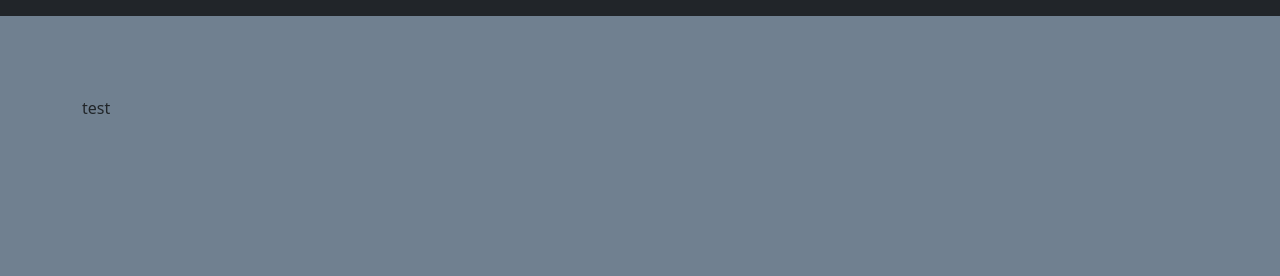
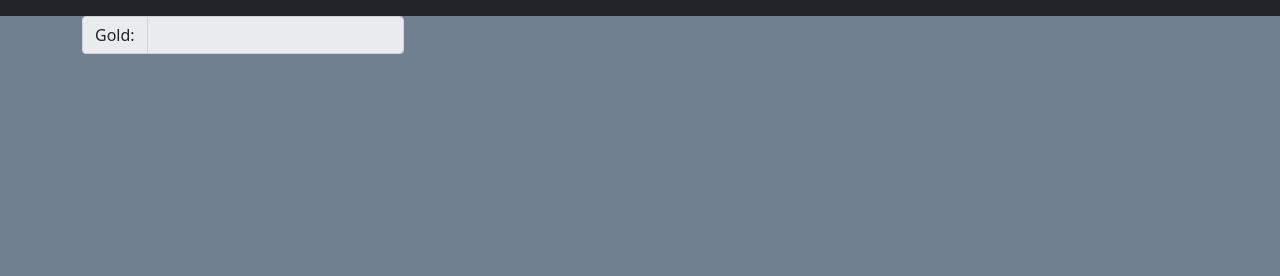
Before and after one commit to CepheidVariable/dojoGames, a Django app: page /goldgame/ in a window 1280 px wide. Shown: the part 40-316 px from the top of the page. Run offline with Django 3.2, Linux system fonts and the light colour scheme; some libraries are stand-ins or nearby versions.

Commit message:
wireframe for goldgame

```diff
--- /dev/null
+++ b/goldgame_app/static/assets/css/style_goldgame.css
@@ -0,0 +1,7 @@
+body{
+    background: slategray;
+}
+.container{
+    display: flex;
+    flex-wrap: wrap;
+}
--- a/goldgame_app/templates/goldgame.html
+++ b/goldgame_app/templates/goldgame.html
@@ -8,7 +8,7 @@
     {% load static %}
     <script src="{% static 'assets/js/bootstrap.bundle.js' %}"></script>
     <link rel="stylesheet" href="{% static 'assets/css/bootstrap.css' %}">
-    <link rel="stylesheet" href="{% static 'assets/css/style_counter.css' %}">
+    <link rel="stylesheet" href="{% static 'assets/css/style_goldgame.css' %}">
 
 </head>
 <body>
@@ -57,7 +57,12 @@
         </div>
     </nav>
     <div class="container">
-        test
+        <fieldset disabled>
+            <div class="mb-3 input-group mb-3">
+                <span class="input-group-text" id="basic-addon1">Gold:</span>
+                <input type="text" id="disabledTextInput" class="form-control" aria-label="Username" aria-describedby="basic-addon1">
+            </div>
+        </fieldset>
     </div>
 </body>
 </html>
```
Also changed, not shown: goldgame_app/static/assets/css/style.css (deleted, +0 -17 lines), goldgame_app/static/assets/css/style_counter.css (deleted, +0 -12 lines).
